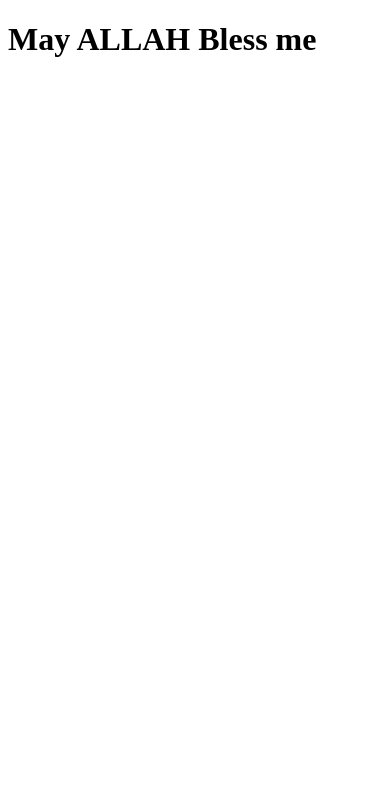
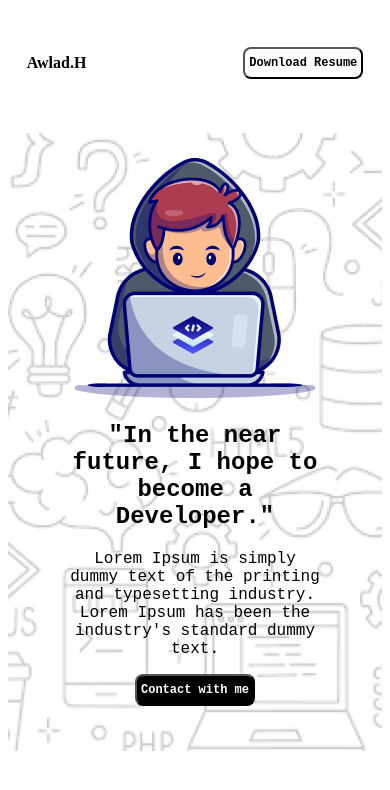
Before and after one commit to Foyzullah9988/responsive, a plain HTML site: page index.html in a window 390 px wide. Drawn offline with Linux system fonts and the light colour scheme; a web font is replaced by a local one.

Commit message:
realizing responsive design

```diff
--- a/index.html
+++ b/index.html
@@ -5,12 +5,40 @@
     <meta charset="UTF-8">
     <meta name="viewport" content="width=device-width, initial-scale=1.0">
     <title>Responsive</title>
+    <link rel="preconnect" href="https://fonts.googleapis.com">
+    <link rel="preconnect" href="https://fonts.gstatic.com" crossorigin>
+    <link href="https://fonts.googleapis.com/css2?family=Azeret+Mono:ital,wght@0,100..900;1,100..900&display=swap"
+        rel="stylesheet">
+    <link rel="stylesheet" href="styles/style.css">
+    <link rel="stylesheet" href="styles/responsive.css">
 </head>
 
 <body>
-    <h1>
-        May ALLAH Bless me
-    </h1>
+    <header>
+        <section class="header">
+            <div>
+                <h3 class="header-logo">Awlad.H</h3>
+            </div>
+            <div>
+                <button type="button" class="btn-first mono">Download Resume</button>
+            </div>
+        </section>
+        <section class="head-container">
+            <div class="head-body">
+                <div class="head-imgs">
+                    <img class="head-img" src="./images/Group.png" alt="a webdevoloper" class="head-img">
+                </div>
+                <div class="head-content mono">
+                    <h2 class="head-title">"In the near future, I hope to become a Developer."</h2>
+                    <p class="head-description mono">Lorem Ipsum is simply dummy text of the printing and typesetting
+                        industry. Lorem Ipsum has been the industry's standard dummy text.</p>
+                    <button class="btn-first btn-second mono" type="button">Contact with me</button>
+                </div>
+            </div>
+        </section>
+
+    </header>
+
 </body>
 
 </html>
--- /dev/null
+++ b/styles/responsive.css
@@ -0,0 +1,42 @@
+@media screen and (min-width: 576px) and (max-width: 970px)  {
+
+}
+
+
+
+
+
+
+
+
+
+
+
+
+
+
+
+
+
+
+
+
+@media screen and (max-width: 576px) {
+    .btn-first {
+    padding: 7px 4px;
+    background-color: white;
+    border-radius: 8px;
+    font-size: .75rem;
+    font-weight: 600;
+}
+.header-logo {
+    font-size: 1rem;
+    font-weight: 800;
+}
+.btn-second{
+    color: white;
+    background-color: black;
+}
+
+
+}
--- a/styles/style.css
+++ b/styles/style.css
@@ -0,0 +1,51 @@
+.mono {
+    font-family: "Azeret Mono", monospace;
+    font-optical-sizing: auto;
+}
+
+.dark-1 {
+    color: #000000;
+}
+
+.dark-2 {
+    color: rgba(20, 9, 9, 0.463);
+}
+
+.btn-first {
+    padding: 17px 24px;
+    background-color: white;
+    border-radius: 8px;
+    font-size: 1.25rem;
+    font-weight: 600;
+}
+
+/*......................... styles...................  */
+/* .......................header related style................................ */
+.header-logo {
+    font-size: 1.75rem;
+    font-weight: 800;
+}
+
+.header {
+    display: flex;
+    justify-content: space-between;
+    align-items: center;
+    margin: 38px 5% auto;
+}
+/* .............................head container */
+.btn-second{
+    background-color: black;
+    color: white;
+}
+.head-container{
+    background-image: url("./Hero-bg.png");
+    width: 100%;
+    text-align: center;
+}
+.head-body{
+    margin: 45px;
+    padding: 25px 4.5% 45px;
+}
+.btn-second{
+    background-color: black;
+}
```
Also changed, not shown: styles/Hero-bg.png (renamed from images/Hero-bg.png).
